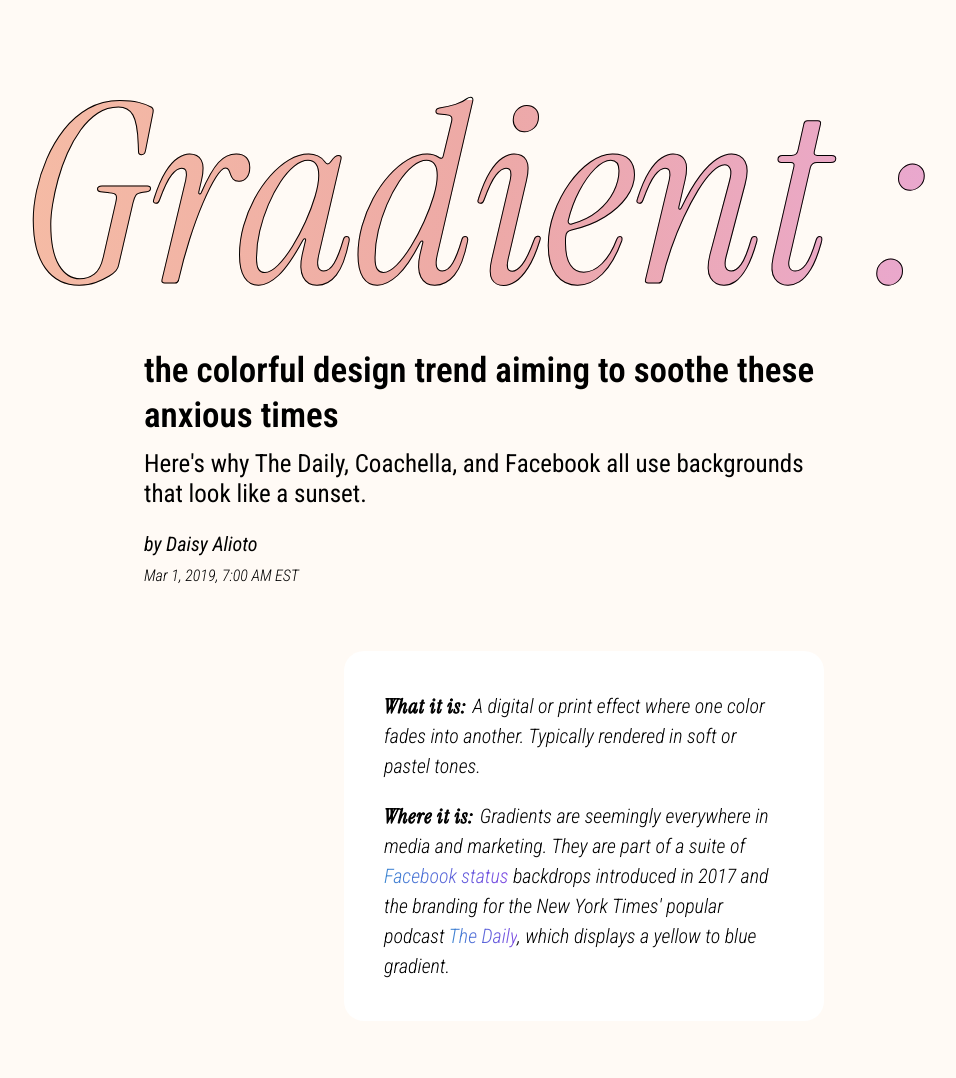
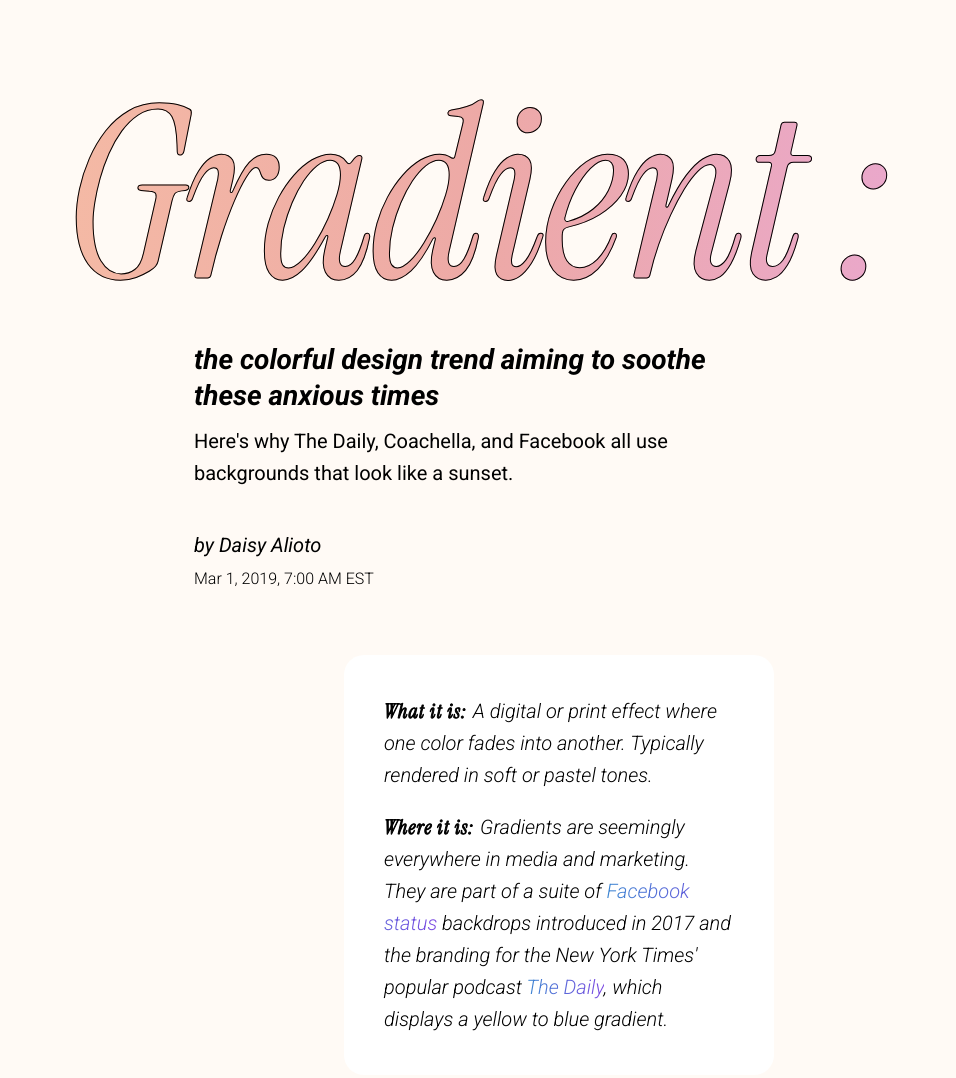
Before and after one commit to jennyenn/manuscript, a plain HTML site: page index.html in a window 1280 px wide. Shown: the top 1078 px of the page, without its empty margins (156-1112 px from the left). Drawn offline with Linux system fonts and the light colour scheme.

Commit message:
Update style.css

```diff
--- a/style.css
+++ b/style.css
@@ -1,18 +1,17 @@
-@import url('https://fonts.googleapis.com/css2?family=Instrument+Serif:ital@0;1&family=Roboto+Condensed:ital,wght@0,100..900;1,100..900&display=swap" rel="stylesheet');
-@import url('https://fonts.googleapis.com/css2?family=Instrument+Serif:ital@0;1&display=swap" rel="stylesheet');
+@import url('https://fonts.googleapis.com/css2?family=Instrument+Serif:ital@0;1&family=Roboto+Condensed:wght@200&family=Roboto:ital,wght@0,100;0,300;0,400;0,500;0,700;0,900;1,100;1,300;1,400;1,500;1,700;1,900&display=swap" rel="stylesheet');
 
 body{
 	background-color: rgba(255, 250, 245, 1);
 	color:black ;
-	font-family: "Roboto Condensed", sans-serif;
+	font-family: "Roboto", sans-serif;
 	font-size: 20px;
 	font-style: normal;
 	font-weight: 300;
-	line-height: 150%;
+	line-height: 160%;
 }
 
 .section-wrapper{
-	margin: 60px 300px
+	margin: 60px 350px
 }
 .section-wrapper strong{
 	font-weight: 500;
@@ -55,10 +54,11 @@ h1 {
 	-webkit-text-stroke-color: black;
 
 	font-family: "Instrument Serif", serif;
-	font-size: 250px;
+	font-size: 240px;
 	font-style: italic;
 	font-weight: 400;
-	line-height: 79%;
+	line-height: 80%;
+	letter-spacing: -5px;
 
 	background: linear-gradient(to right, #F8C2A4, #EDA9A6, #E8A7E0);
 	background-clip: text;
@@ -67,35 +67,35 @@ h1 {
 }
 
 header h2{
-	font-size: 35px;
-	font-style: normal;
+	font-size: 28px;
+	font-style: italic;
 	font-weight: 600;
 	line-height: 130%;
-	margin: 0 300px;
+	margin: 0 350px;
 }
 header p{
-	font-size: 25px;
+	font-size: 20px;
 	font-style: normal;
 	font-weight: 400;
-	margin: 10px 300px;
+	margin: 10px 350px;
 }
 
 header aside p{
 	font-style: italic;
 	font-weight: 400;
-	font-size: 20px;
-	margin: 20px 300px 0px 300px;
+	font-size: 18;
+	margin: 40px 350px 0px 350px;
 }
 
 header aside time {
-	font-style: italic;
+	font-style: normal;
 	font-weight: 300;
 	font-size: 16px;
-	margin: 0px 300px 40px 300px;
+	margin: 0px 350px 40px 350px;
   }
 
 blockquote{
-	margin: 60px 300px 60px 500px;
+	margin: 60px 350px 60px 500px;
     padding:20px 20px;
     background: white;
     font-style: italic;
@@ -112,9 +112,9 @@ blockquote strong{
 	-webkit-text-stroke-color: black;
 }
 footer{
-	margin:20px 300px;
+	margin:20px 350px;
 	padding:20px 0;
-	font-size: 50px;
+	font-size: 40px;
 	font-style: italic;
 }
 
```
